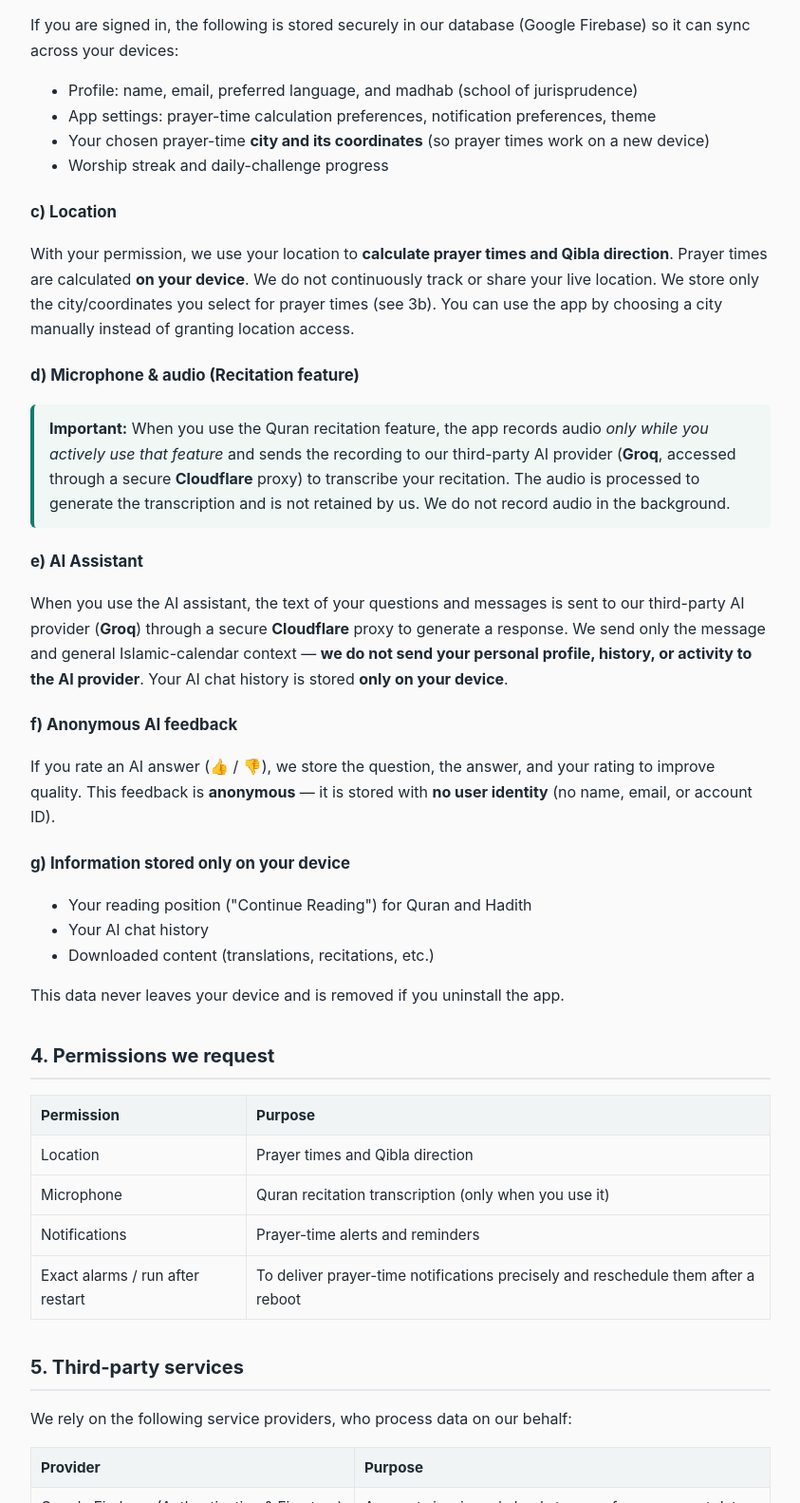
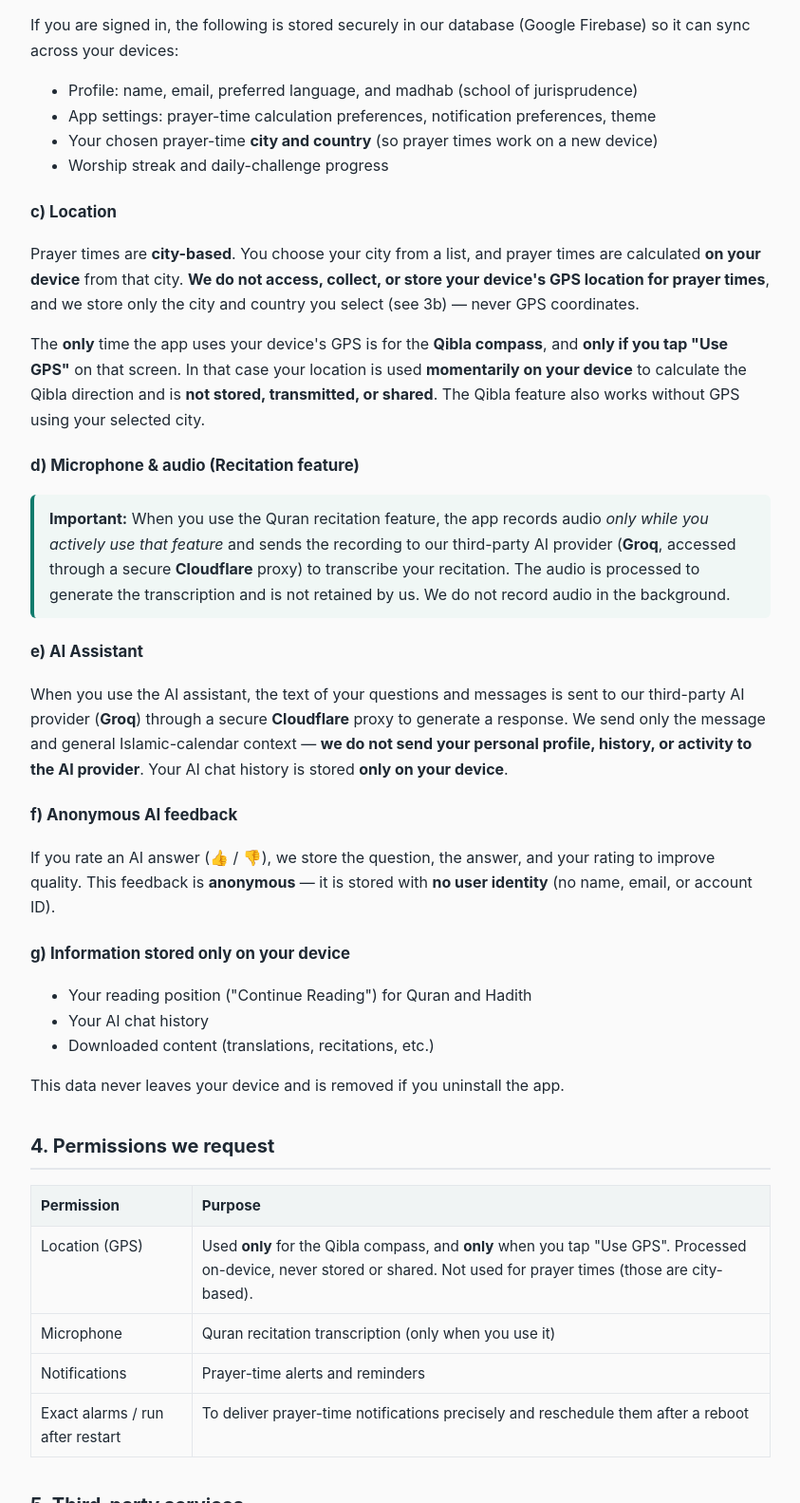
Before and after one commit to YaseenDotDev/muttaqi-legal, a plain HTML site: page privacy-policy.html in a window 1280 px wide. Shown: the part 1060-2643 px from the top of the page at 95% size, without its empty margins (218-1061 px from the left). Drawn offline with Linux system fonts and the light colour scheme.

Commit message:
Add files via upload

```diff
--- a/privacy-policy.html
+++ b/privacy-policy.html
@@ -55,12 +55,13 @@
     <ul>
       <li>Profile: name, email, preferred language, and madhab (school of jurisprudence)</li>
       <li>App settings: prayer-time calculation preferences, notification preferences, theme</li>
-      <li>Your chosen prayer-time <strong>city and its coordinates</strong> (so prayer times work on a new device)</li>
+      <li>Your chosen prayer-time <strong>city and country</strong> (so prayer times work on a new device)</li>
       <li>Worship streak and daily-challenge progress</li>
     </ul>
 
     <h3>c) Location</h3>
-    <p>With your permission, we use your location to <strong>calculate prayer times and Qibla direction</strong>. Prayer times are calculated <strong>on your device</strong>. We do not continuously track or share your live location. We store only the city/coordinates you select for prayer times (see 3b). You can use the app by choosing a city manually instead of granting location access.</p>
+    <p>Prayer times are <strong>city-based</strong>. You choose your city from a list, and prayer times are calculated <strong>on your device</strong> from that city. <strong>We do not access, collect, or store your device's GPS location for prayer times</strong>, and we store only the city and country you select (see 3b) — never GPS coordinates.</p>
+    <p>The <strong>only</strong> time the app uses your device's GPS is for the <strong>Qibla compass</strong>, and <strong>only if you tap "Use GPS"</strong> on that screen. In that case your location is used <strong>momentarily on your device</strong> to calculate the Qibla direction and is <strong>not stored, transmitted, or shared</strong>. The Qibla feature also works without GPS using your selected city.</p>
 
     <h3>d) Microphone &amp; audio (Recitation feature)</h3>
     <div class="note">
@@ -84,7 +85,7 @@
     <h2>4. Permissions we request</h2>
     <table>
       <tr><th>Permission</th><th>Purpose</th></tr>
-      <tr><td>Location</td><td>Prayer times and Qibla direction</td></tr>
+      <tr><td>Location (GPS)</td><td>Used <strong>only</strong> for the Qibla compass, and <strong>only</strong> when you tap "Use GPS". Processed on-device, never stored or shared. Not used for prayer times (those are city-based).</td></tr>
       <tr><td>Microphone</td><td>Quran recitation transcription (only when you use it)</td></tr>
       <tr><td>Notifications</td><td>Prayer-time alerts and reminders</td></tr>
       <tr><td>Exact alarms / run after restart</td><td>To deliver prayer-time notifications precisely and reschedule them after a reboot</td></tr>
```
Also changed, not shown: terms-of-service.html (+1 -1 lines).
